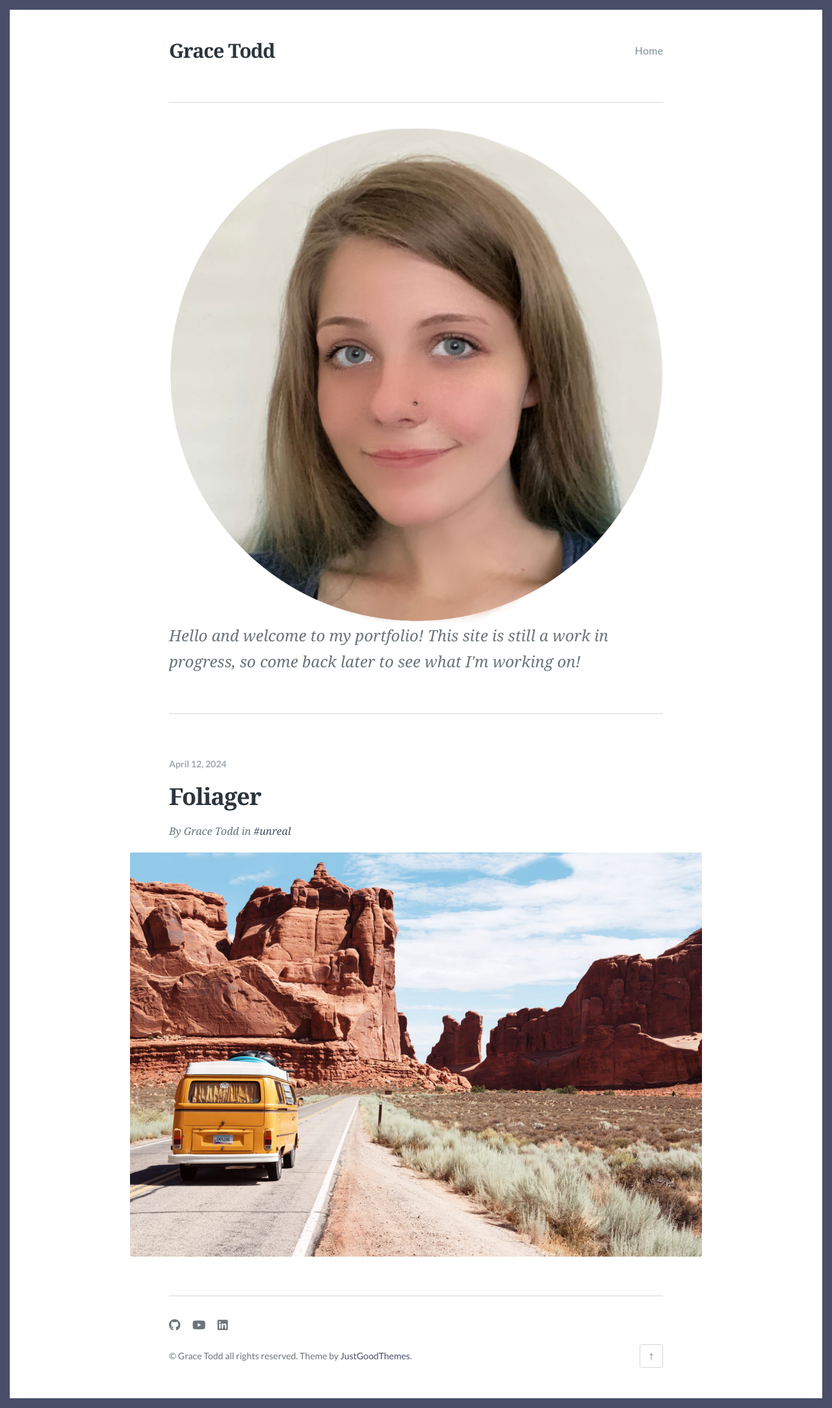
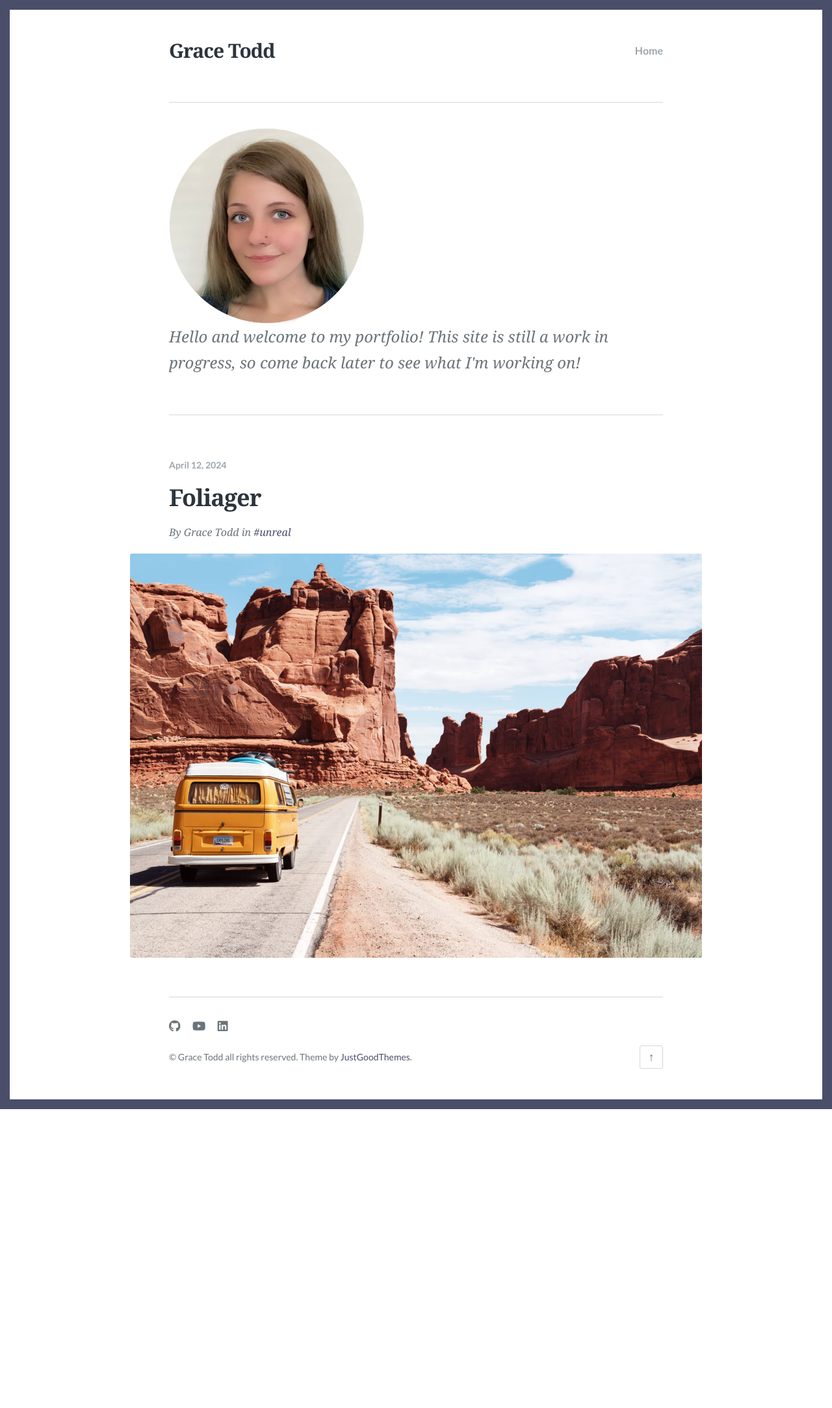
Before and after one commit to toddgr/toddgr.github.io, a Jekyll site: the page built from index.html, in a window 1280 px wide. Shown: the whole page at 65% size. Built offline with Jekyll 4.4.1, drawn with Linux system fonts in a browser that asks for light colours; some web fonts are replaced; the list of posts is cut into pages by our own code; after the commit the page ends 1707 px from its top, so only the background shows below that.

```diff
--- a/_includes/header.html
+++ b/_includes/header.html
@@ -27,7 +27,7 @@
 
 {% if site.description and site.description != "" and page.url == "/" %}
 <div class="site-description fadeInDown delay_05s">
-  <img src="images/author.png" alt="Grace Todd's picture">
+  <img src="images/author.png" alt="Grace Todd's picture" width="300px">
   <p>{{ site.description }}</p>
 </div><!-- .site-description -->
 {% endif %}
```
